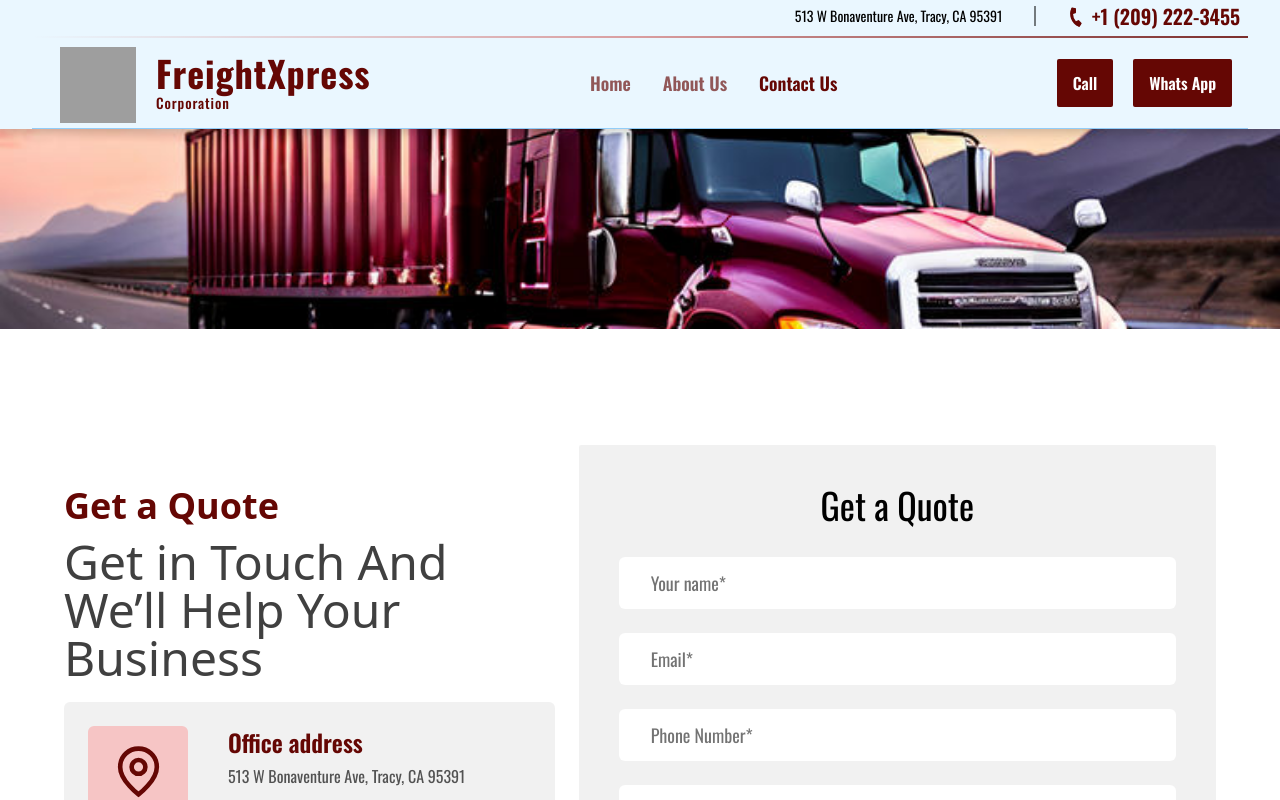
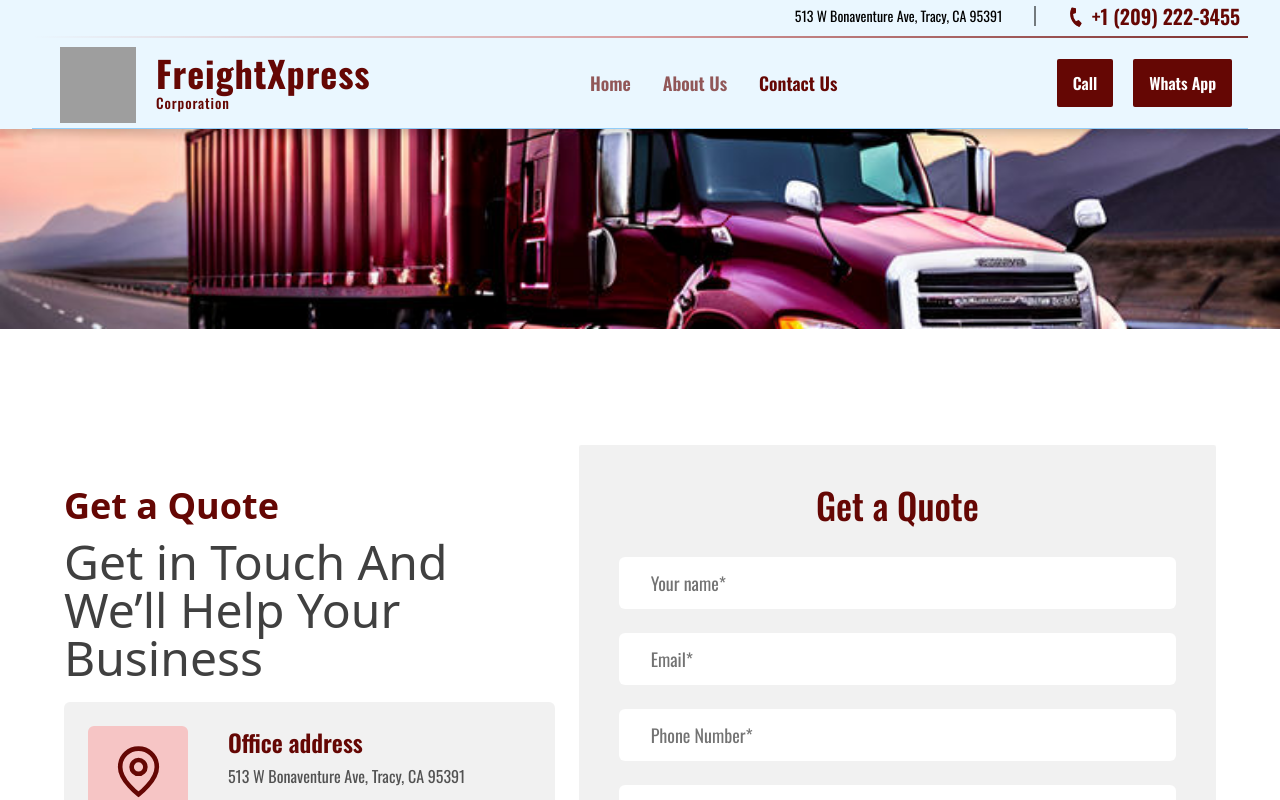
Before and after one commit to iakash22/FreightXpress.us, a React (Vite) app: page /contact in a window 1280 px wide. Shown: the top 800 px of the page. Built offline with nearby package versions, Linux system fonts and the light colour scheme; grey boxes are pictures that could not be loaded.

Commit message:
fix font

```diff
--- a/src/pages/Contact.jsx
+++ b/src/pages/Contact.jsx
@@ -65,7 +65,7 @@ const Contact = () => {
                     </div>
 
                     <div className='font-oswald bg-[#f0efefe0] mt-5 px-2 py-5 md:p-10 w-full rounded-sm'>
-                        <h2 className='text-4xl font-Thin text-center mb-8'>Get a Quote</h2>
+                        <h2 className='text-4xl font-medium text-main text-center mb-8'>Get a Quote</h2>
                         <form onSubmit={sumbitHandler} className='flex flex-col gap-y-6 mb-8 md:mb-0'>
                             <input
                                 type="text"
```
